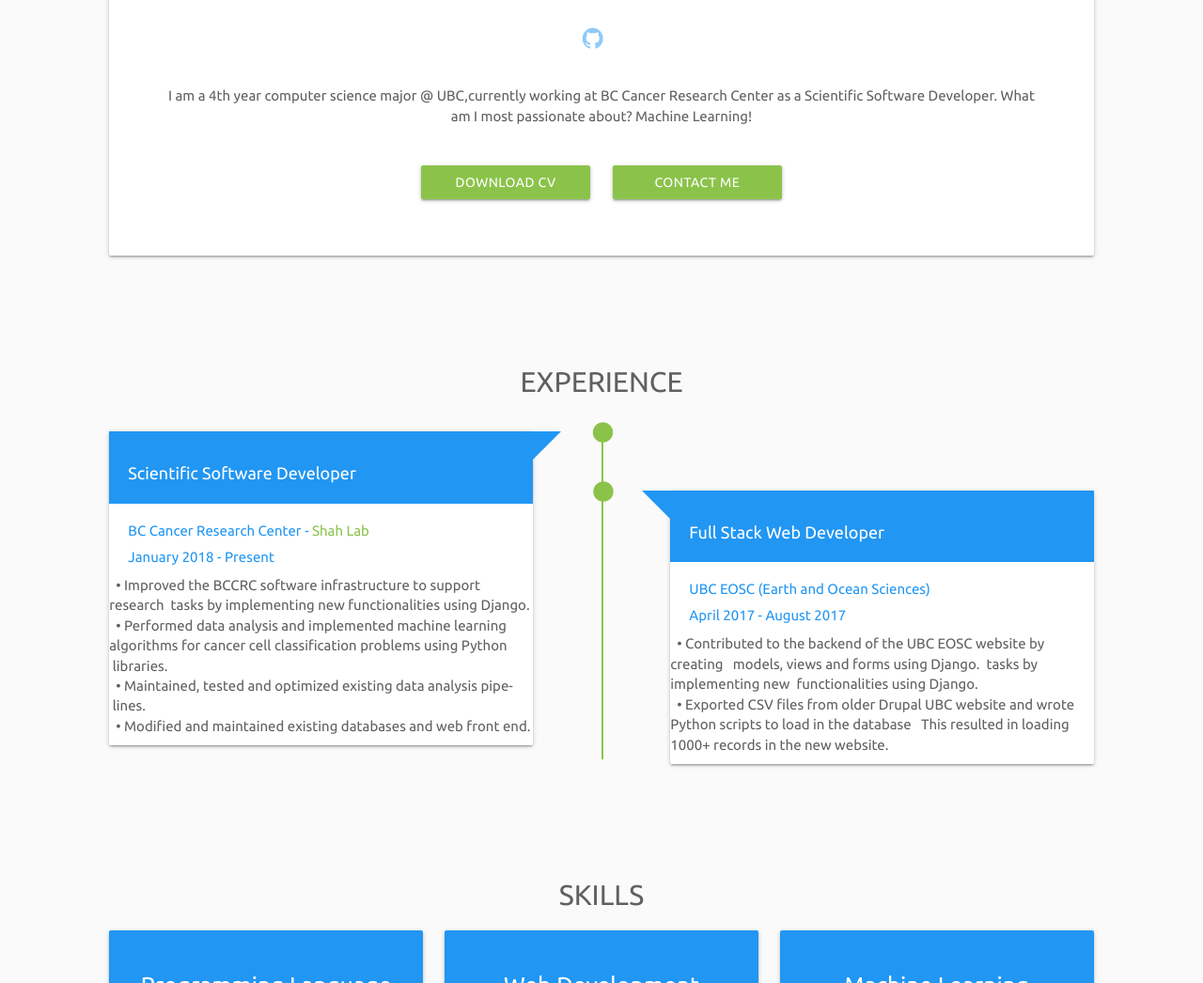
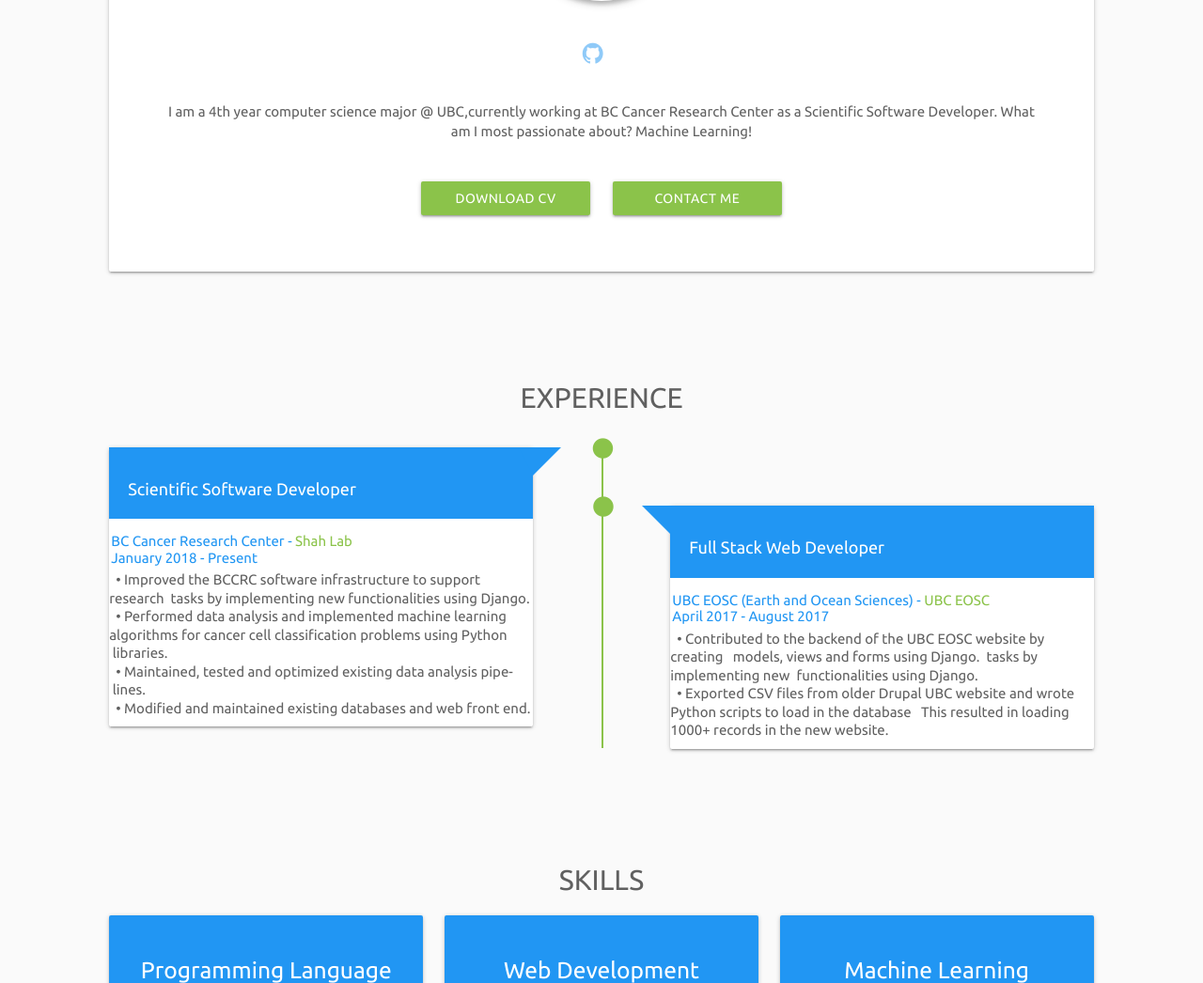
Before and after one commit to nafabrar/nafabrar.github.io, a Jekyll site: the page index.html, which Jekyll copies as it is, in a window 1280 px wide and 1400 px high, cut to the strip 354-1400 px from the top of the window. Shown: the whole strip at 94% size. Built offline with Jekyll 4.4.1, drawn with Linux system fonts in a browser that asks for light colours; nearby versions of some CDN libraries; some web fonts are replaced; library files that are not in the unit come from our copies.

Commit message:
More Front-end fixes

```diff
--- a/index.html
+++ b/index.html
@@ -238,7 +238,7 @@
                                 </div>
 
                                 <!-- Organization and Period -->
-                                <p class="sub-heading"> UBC EOSC (Earth and Ocean Sciences)</p>
+                                <p class="sub-heading"> UBC EOSC (Earth and Ocean Sciences) - <a href="https://www.eoas.ubc.ca/">UBC EOSC</a></p>
                                 <p class="sub-heading">April 2017 - August 2017</p>
                                  <ul> &nbsp; • Contributed to the backend of the UBC EOSC website by creating &nbsp; models, views and forms using Django.
                                 &nbsp;tasks by implementing new &nbsp;functionalities using Django.</ul>
--- a/stylesheets/style-blue.css
+++ b/stylesheets/style-blue.css
@@ -1,11 +1,3 @@
-/*-------------------------------------
-[Master Stylesheet]
-Project:	    Decent Material CV | Resume
-Author:         Mohammad Asif
-Theme URI:      http://demo.ravelweb.com/material-cv
-Description:    The All in One Material CV | Resume Template
-Version:	    2.0
-----------------------------------------*/
 /*--------------------------------------
           TABLE OF CONTENTS
 ----------------------------------------
@@ -341,7 +333,8 @@
       text-decoration: none; }
     #header nav .nav-icon i {
       font-size: 30px;
-      line-height: 50px; }
+      line-height: 50px;
+      color: #0091ff; }
     #header nav #side-nav {
       color: #606060;
       position: fixed;
@@ -418,15 +411,15 @@
   #header h1 {
     font-weight: 400;
     margin-top: 75px;
-    font-size: 2em;
-    color: #ffffff;
+    font-size: 3em;
+    color: black;
     text-shadow: 2px 2px 2px rgba(0, 0, 0, 0.29); }
   #header h4 {
     margin-top: -25px;
     font-size: 1.2em;
     line-height: 1.5;
     font-weight: 300;
-    color: #fff;
+    color: black;
     margin-bottom: 110px;
     text-shadow: 2px 2px 2px rgba(0, 0, 0, 0.29); }
 
@@ -495,7 +488,8 @@
   list-style: none;
   padding: 0;
   z-index: 1;
-  width: 100%; }
+  width: 100%;
+  line-height: 1.3 }
 
 .timeline li {
   background: #ffffff;
@@ -592,8 +586,8 @@
 .timeline-content .sub-heading {
   text-decoration: none;
   color: #2196F3;
-  padding: 0 20px;
-  line-height: 1.2;
+  padding: 0 2px;
+  line-height: 0.5;
   font-weight: 400; }
 .timeline-content .content-p {
   padding: 10px 20px 20px 20px;
```
Also changed, not shown: 1 other file.
